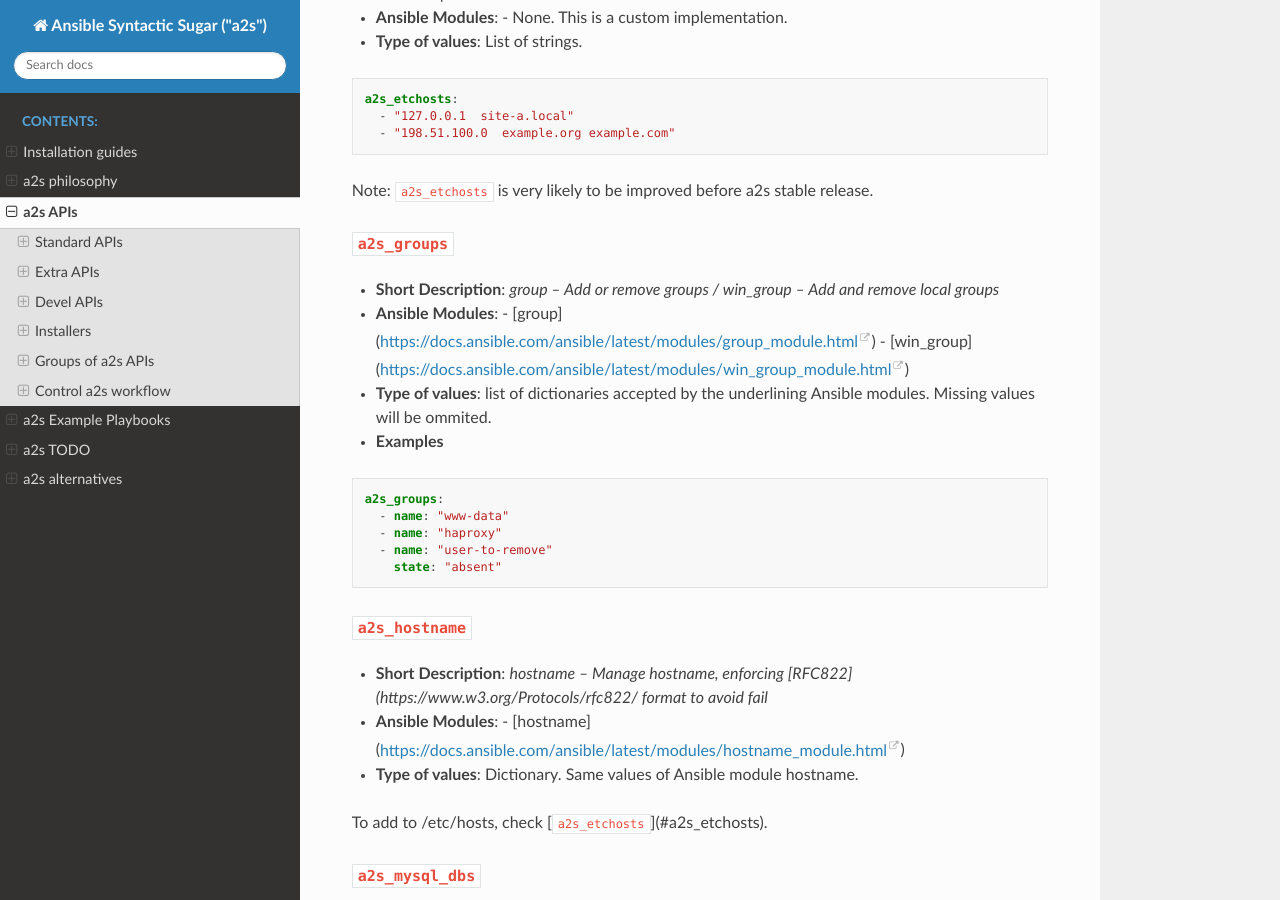
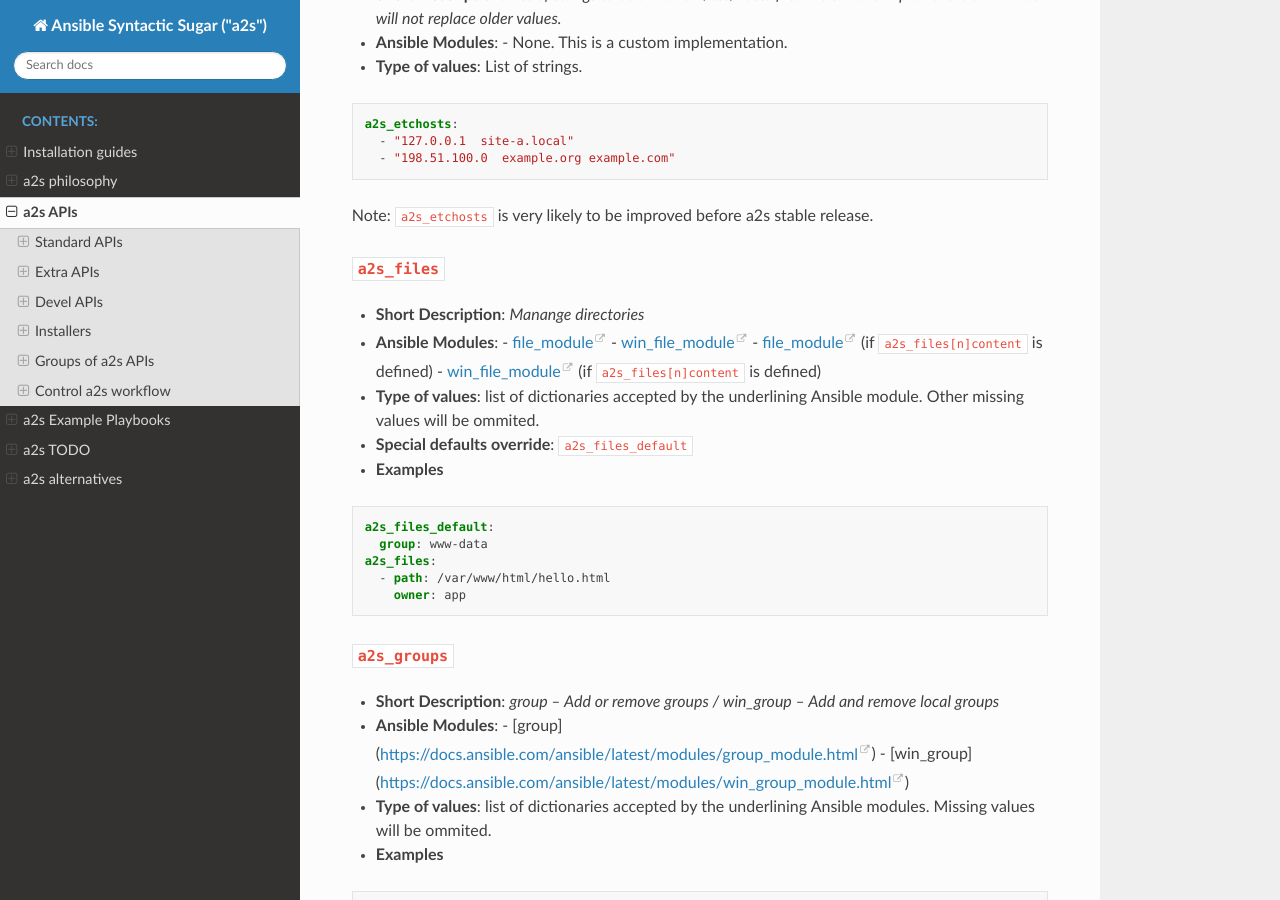
Before and after one commit to fititnt/ansible-syntactic-sugar, a Sphinx documentation site: the page built from docs/api.rst, in a window 1280 px wide and 900 px high, scrolled down 2130 px. Built offline with Sphinx 7.4.7 and the Read the Docs theme 2.0.0, drawn with Linux system fonts in a browser that asks for light colours.

Commit message:
a2s_files now (different from underlines Ansible file/win_file) accepts 'content' as option

```diff
--- a/docs/api.rst
+++ b/docs/api.rst
@@ -75,6 +75,28 @@ Standard APIs
     - "198.51.100.0  example.org example.com"
 
 Note: `a2s_etchosts` is very likely to be improved before a2s stable release.
+
+`a2s_files`
+=================
+
+- **Short Description**: *Manange directories*
+- **Ansible Modules**:
+  - `file_module <https://docs.ansible.com/ansible/latest/modules/file_module.html>`_
+  - `win_file_module <https://docs.ansible.com/ansible/latest/modules/win_file_module.html>`_
+  - `file_module <https://docs.ansible.com/ansible/latest/modules/copy_module.html>`_ (if `a2s_files[n]content` is defined)
+  - `win_file_module <https://docs.ansible.com/ansible/latest/modules/copy_file_module.html>`_ (if `a2s_files[n]content` is defined)
+- **Type of values**: list of dictionaries accepted by the underlining Ansible
+  module. Other missing values will be ommited.
+- **Special defaults override**: `a2s_files_default`
+- **Examples**
+
+.. code-block:: yaml
+
+  a2s_files_default:
+    group: www-data
+  a2s_files:
+    - path: /var/www/html/hello.html
+      owner: app
 
 `a2s_groups`
 ============
```
Also changed, not shown: 5 other files.
